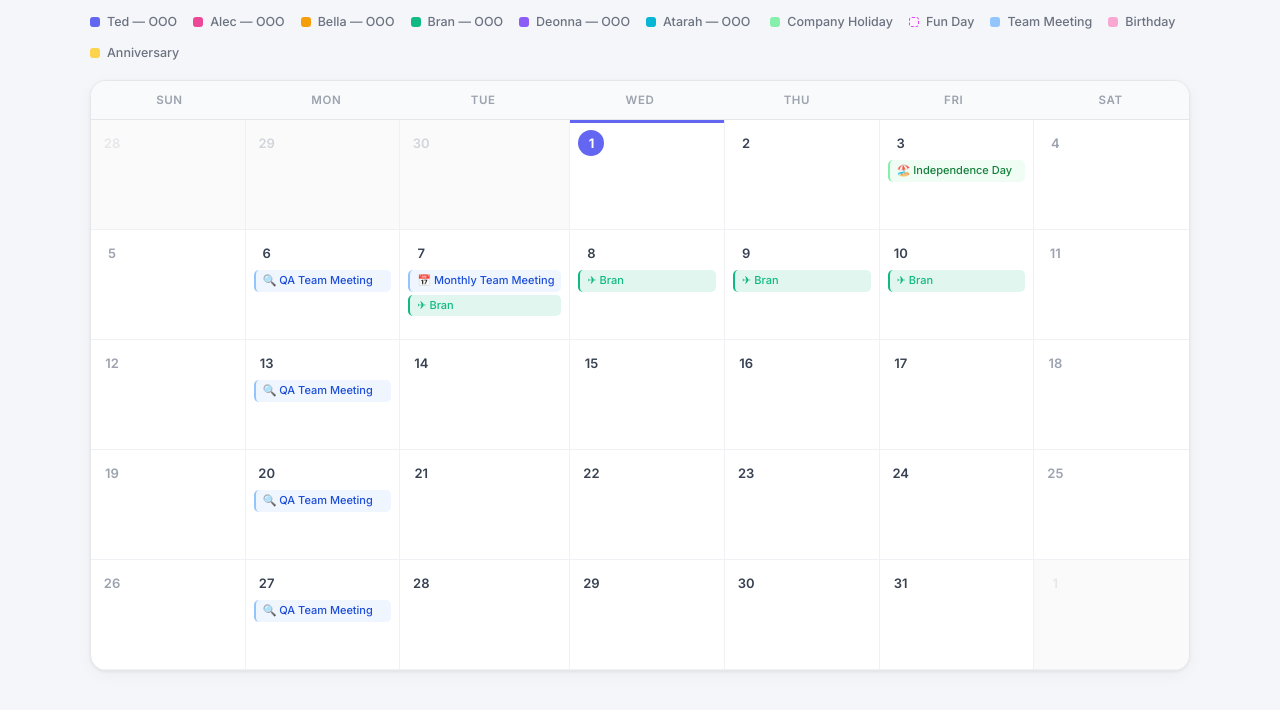
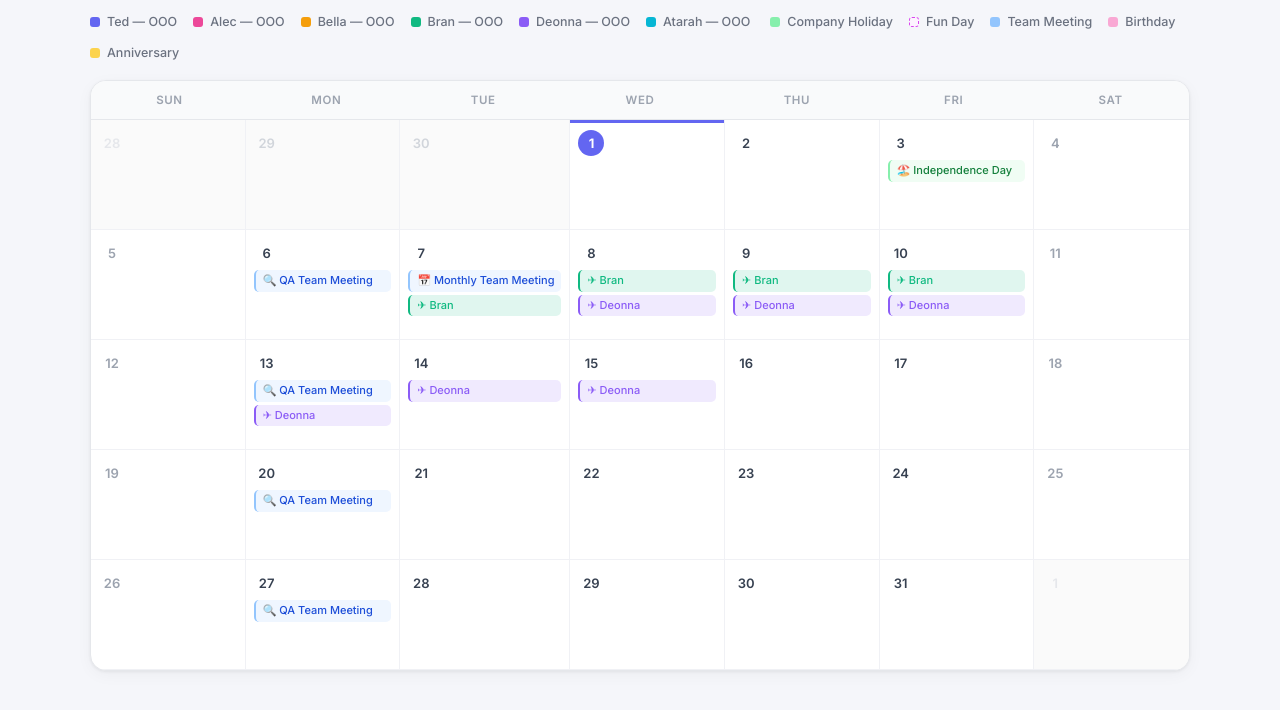
Before and after one commit to branfine-digital/qa, a plain HTML site: page index.html in a window 1280 px wide. Shown: the part 88-798 px from the top of the page. Drawn offline with Linux system fonts and the light colour scheme.

Commit message:
Update index.html

```diff
--- a/index.html
+++ b/index.html
@@ -265,6 +265,8 @@ const EVENTS = [
   { type: 'ooo', person: 'Deonna', start: '2026-05-26', end: '2026-05-26' },
   { type: 'ooo', person: 'Bella', start: '2026-05-29', end: '2026-05-29' },
   { type: 'ooo', person: 'Bran',  start: '2026-07-07', end: '2026-07-10' },
+  { type: 'ooo', person: 'Deonna',  start: '2026-07-08', end: '2026-07-10' },
+  { type: 'ooo', person: 'Deonna',  start: '2026-07-13', end: '2026-07-15' },
   { type: 'ooo', person: 'Bran',  start: '2026-11-30', end: '2026-12-04' },
   { type: 'ooo', person: 'Bran',  start: '2026-12-07', end: '2026-12-11' },
   { type: 'ooo', person: 'Bran',  start: '2027-03-01', end: '2027-03-05' },
```
